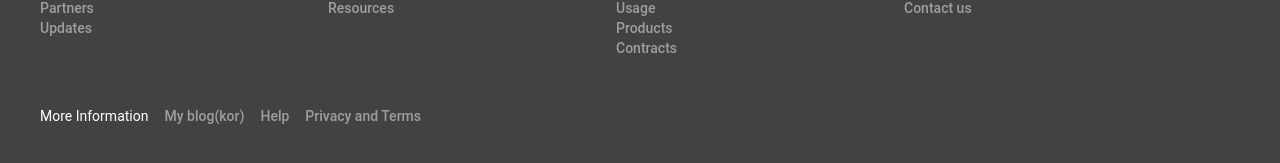
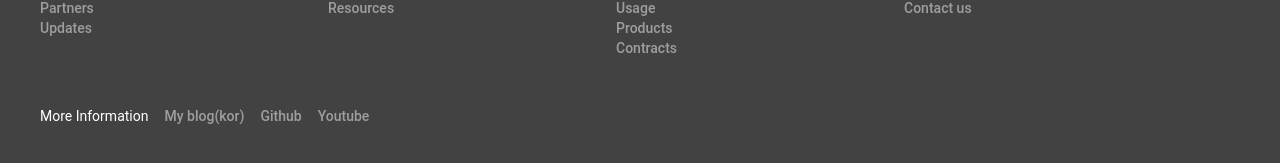
Before and after one commit to YeoSJ116/YeoSJ116.github.io, a Jekyll site: the page built from index.html, in a window 1280 px wide. Shown: the part 1518-1681 px from the top of the page. Built offline with Jekyll 4.4.1, drawn with Linux system fonts in a browser that asks for light colours; nearby versions of some CDN libraries; the list of posts is cut into pages by our own code.

Commit message:
Update footer.html

```diff
--- a/_includes/footer.html
+++ b/_includes/footer.html
@@ -46,8 +46,8 @@
     </div>
     <ul class="mdl-mega-footer--link-list">
       <li><a href="https://blog.naver.com/yeosj116">My blog(kor)</a></li>
-      <li><a href="#">Help</a></li>
-      <li><a href="#">Privacy and Terms</a></li>
+      <li><a href="https://github.com/YeoSJ116">Github</a></li>
+      <li><a href="https://www.youtube.com/channel/UCUgrvzrw-JA-uz-5PDX3EZw?view_as=subscriber">Youtube</a></li>
     </ul>
   </div>
 </footer>
```
